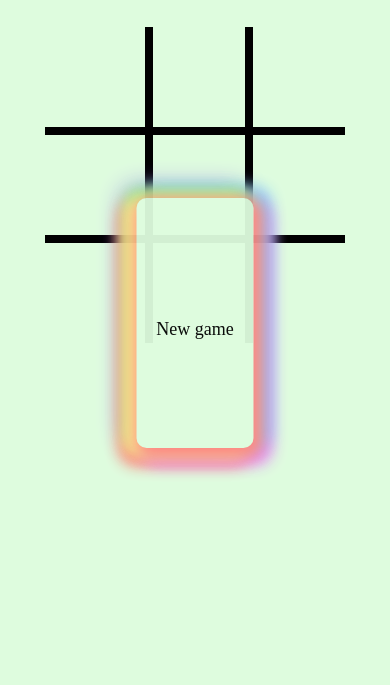
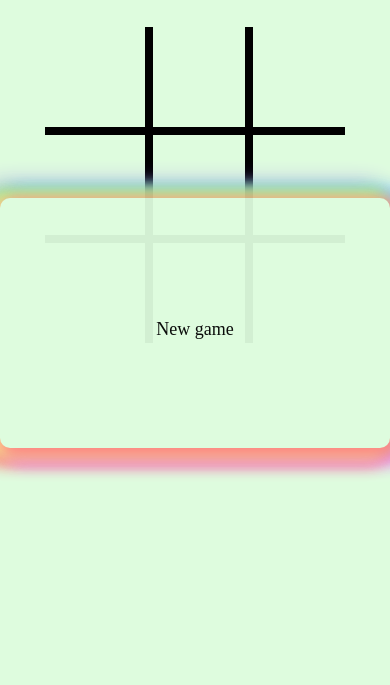
Before and after one commit to AnthonyHeinrichs/odin-tic-tac-toe, a plain HTML site: page index.html in a window 390 px wide. Shown: the part 99-784 px from the top of the page. Drawn offline with Linux system fonts and the light colour scheme; a web font is replaced by a local one.

Commit message:
Updated new game & winner module width so it is a bit nicer on mobile

```diff
--- a/styles.css
+++ b/styles.css
@@ -48,7 +48,7 @@ body,h1,h2 {
   top: 50%;
   left: 50%;
   transform: translate(-50%,-50%);
-  width: 30vw;
+  width: 100vw;
   height: 250px;
   border-radius: 10px;
   opacity: 0.95;
```
